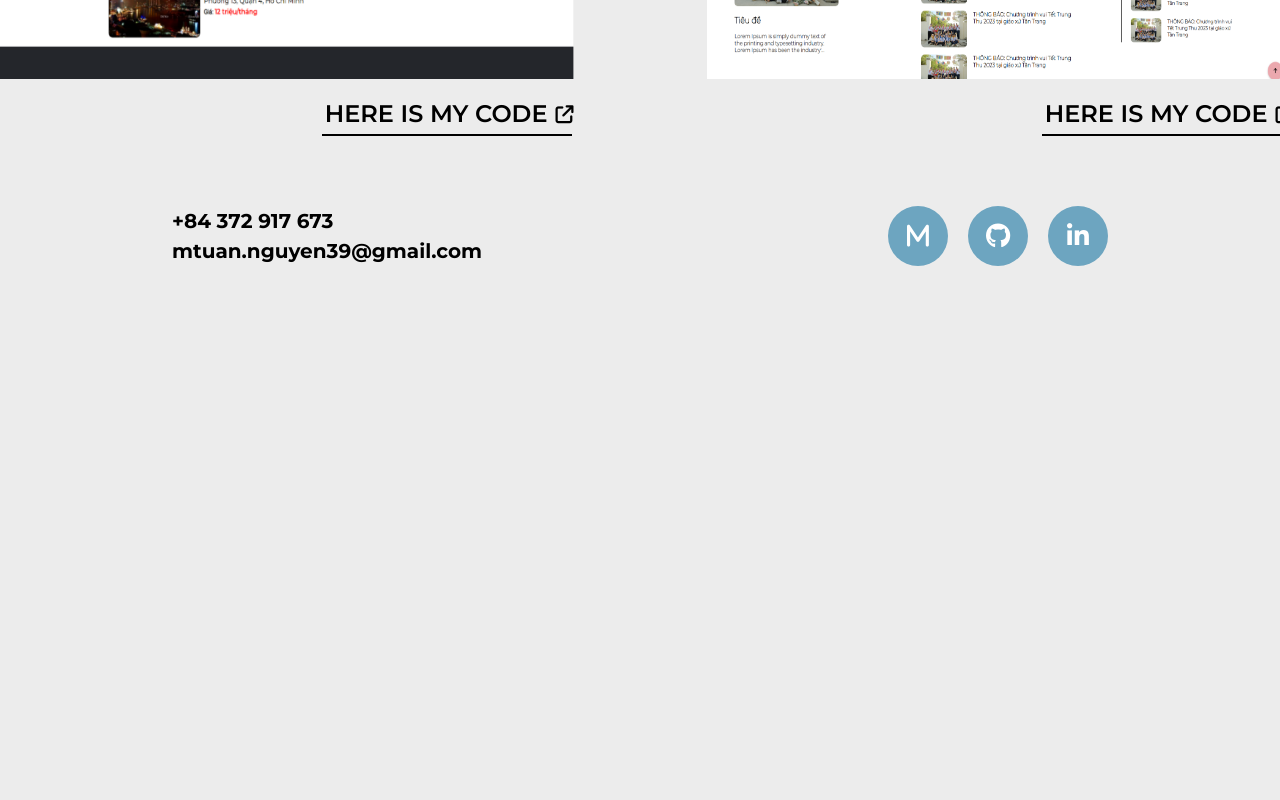
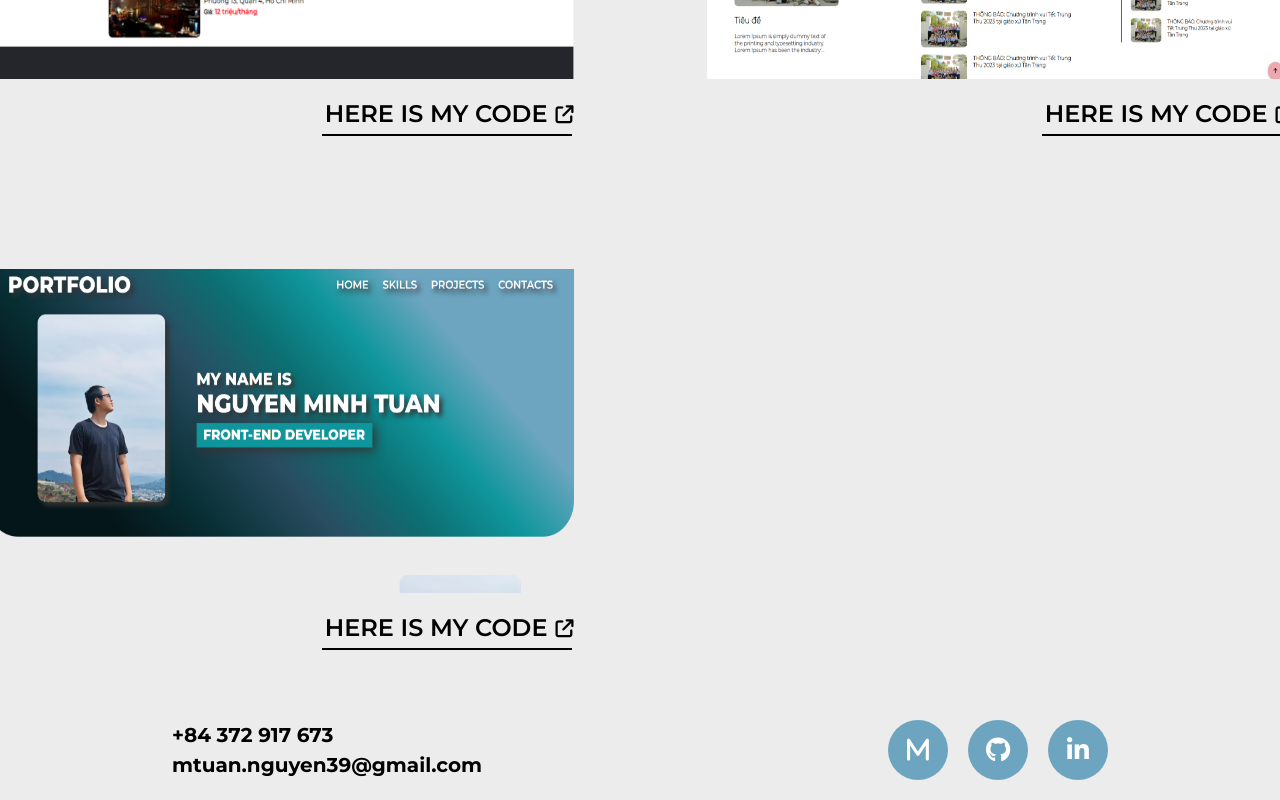
Before and after one commit to mtuannguyen39/portfolio_design, a plain HTML site: page index.html in a window 1280 px wide. Shown: the part 2065-2865 px from the top of the page. Before the commit the page ends 2351 px from the top, so only its background shows below. Drawn offline with Linux system fonts and the light colour scheme.

Commit message:
Add projects into HTML/CSS

```diff
--- a/css/styles.css
+++ b/css/styles.css
@@ -185,13 +185,16 @@ ul li {
 #container_projects {
     display: flex;
     flex-direction: column;
+    justify-content: center;
+    align-items: center;
 }
 
 .projects_section {
+    width: 1307px;
     display: flex;
+    flex-wrap: wrap;
     gap: 133px;
-    justify-content: center;
-    align-items: center;
+
     padding: 56px 0 0;
 }
 
--- a/index.html
+++ b/index.html
@@ -88,6 +88,15 @@
                         </div>
                     </a>
                 </div>
+                <div class="projects_card">
+                    <a href="https://github.com/mtuannguyen39/portfolio_design">
+                        <img src="/img/portfolio_pro.png" alt="Portfolio" class="projects_img">
+                        <div class="projects_text">
+                            <p>here is my code</p>
+                            <i class="fa-solid fa-arrow-up-right-from-square"></i>
+                        </div>
+                    </a>
+                </div>
             </div>
         </div>
     </div>
```
Also changed, not shown: img/portfolio_pro.png (added).
